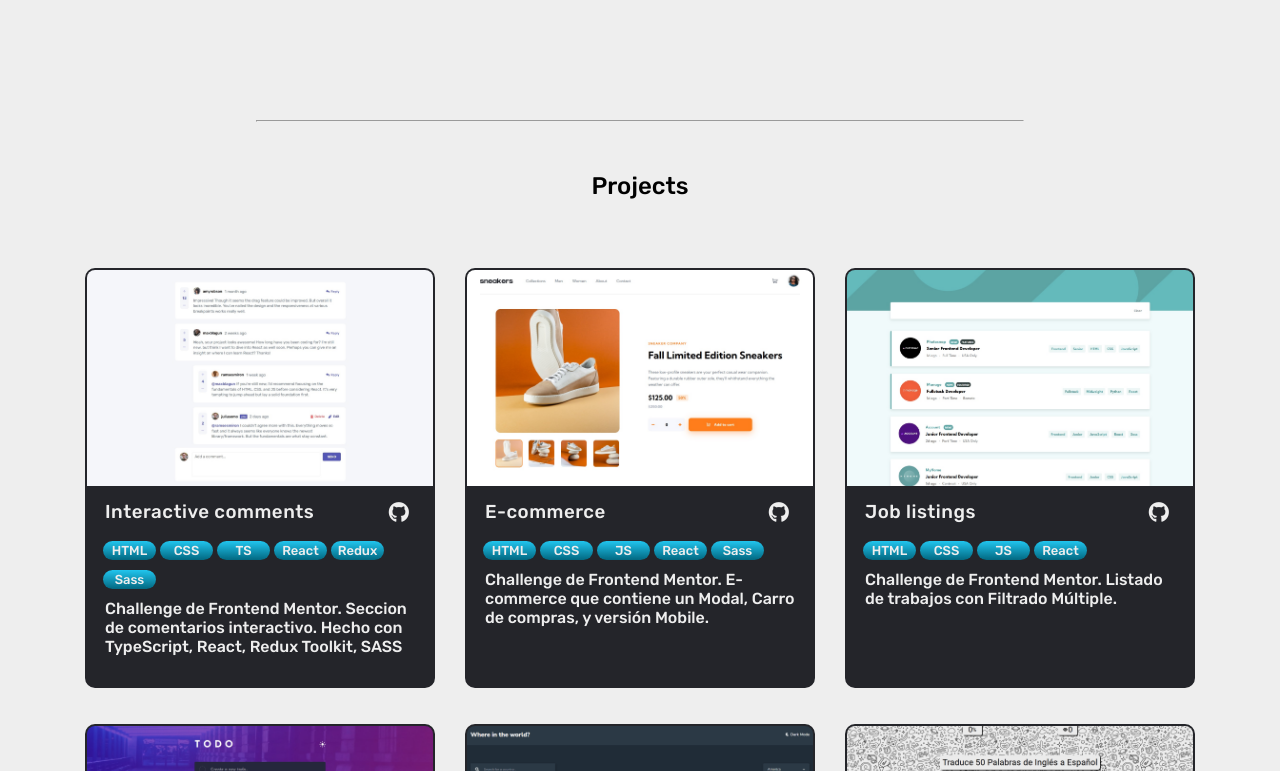
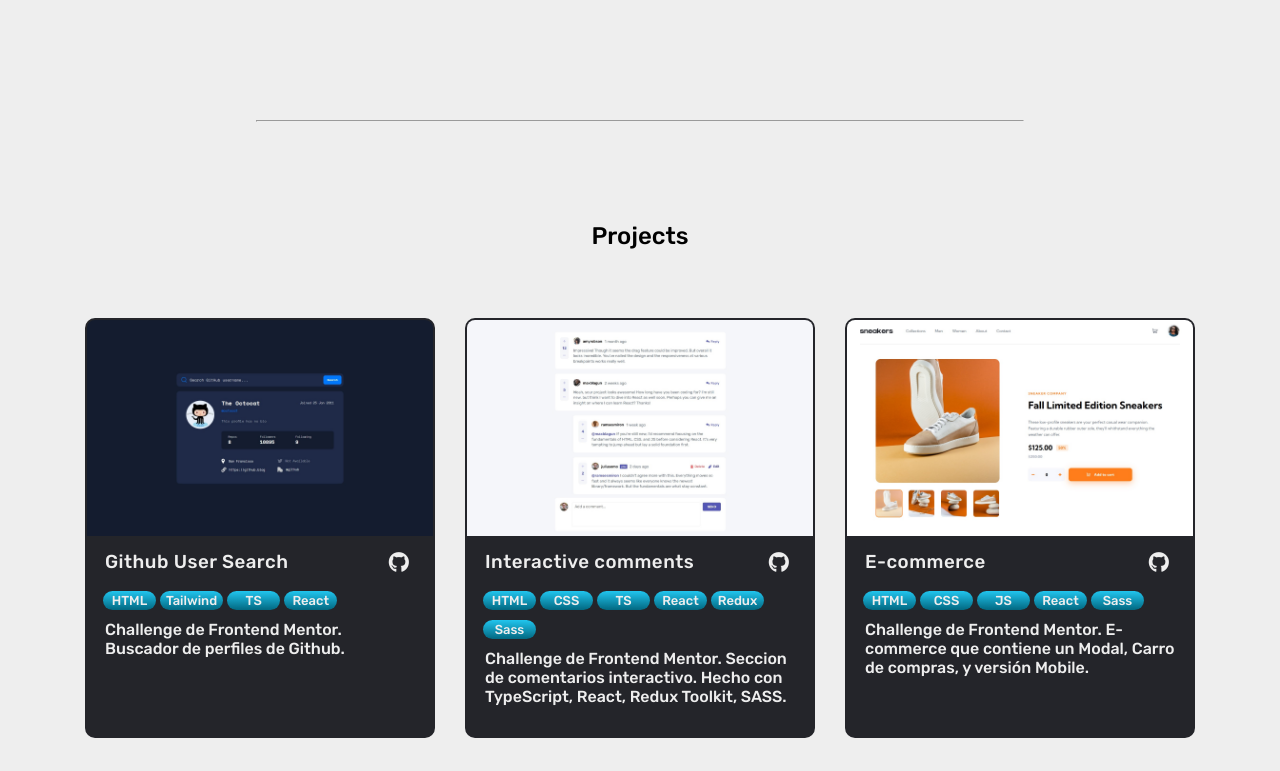
Before and after one commit to Ulisesx21/Portfolio, a plain HTML site: page index.html in a window 1280 px wide. Shown: the part 680-1451 px from the top of the page. Drawn offline with Linux system fonts and the light colour scheme.

Commit message:
add project

```diff
--- a/index.html
+++ b/index.html
@@ -40,7 +40,7 @@
             <h1>Bienvenidos</h1>
             <h3>I'm <span class="span-anim"></span></h3>
             <p>
-                Por el momento soy Front End Developer, aunque sigo aprendiendo, y mejorando mis Habilidades.
+                Front End Developer, aunque sigo aprendiendo, y mejorando mis Habilidades.
             </p>
         </div>
     </section>
@@ -49,6 +49,35 @@
     <section id="projects">
         <h1>Projects</h1>
         <div class="projects-div">
+
+            <div class="project-div" data-tilt data-tilt-reverse="true" data-tilt-max="10">
+                <div class="img-div">
+                    <a href="https://github-user-search-vert.vercel.app/" target="_blank" class="a1"><img
+                            src="./images/github-user-search.jpg" class="img-project" alt="App Inglés"></a>
+                </div>
+                <div class="description-div">
+                    <div class="title-github">
+                        <div class="description-div-1">
+                            <a href="https://github-user-search-vert.vercel.app/" target="_blank">
+                                <h3 class="titulo-div">Github User Search</h3>
+                            </a>
+                        </div>
+                        <div class="description-div-2">
+                            <ul>
+                                <li><a href="https://github.com/Ulisesx21/github-user-search" target="_blank"><i
+                                            class=" fab fa-github"></i></i></a></li>
+                            </ul>
+                        </div>
+                    </div>
+                    <div class="tec">
+                        <div>HTML</div>
+                        <div>Tailwind</div>
+                        <div>TS</div>
+                        <div>React</div>
+                    </div>
+                    <p>Challenge de Frontend Mentor. Buscador de perfiles de Github.</p>
+                </div>
+            </div>
 
             <div class="project-div" data-tilt data-tilt-reverse="true" data-tilt-max="10">
                 <div class="img-div">
@@ -77,7 +106,7 @@
                         <div>Redux</div>
                         <div>Sass</div>
                     </div>
-                    <p>Challenge de Frontend Mentor. Seccion de comentarios interactivo. Hecho con TypeScript, React, Redux Toolkit, SASS</p>
+                    <p>Challenge de Frontend Mentor. Seccion de comentarios interactivo. Hecho con TypeScript, React, Redux Toolkit, SASS.</p>
                 </div>
             </div>
 
@@ -244,8 +273,8 @@
             <li>CSS3 / Responsive</li>
             <li>JavaScript / ES6</li>
             <li>TypeScript</li>
+            <li>JQuery</li>
             <li>Material UI</li>
-            <li>JQuery</li>
             <li>SASS</li>
             <li>React / Redux</li>
             <li>Git / GitHub</li>
--- a/style.css
+++ b/style.css
@@ -207,7 +207,7 @@ button:active {
 	align-items: center;
 	width: 100%;
 	min-height: 100vh;
-	padding: 50px 0;
+	padding: 100px 0;
 }
 
 #projects h1{
@@ -222,7 +222,7 @@ button:active {
 
 hr {
 	width: 60vw;
-	color: rgba(82, 82, 82, 0.199);
+	color: rgba(82, 82, 82, 0.15);
 }
 
 .project-div {
```
Also changed, not shown: images/github-user-search.jpg (added).
